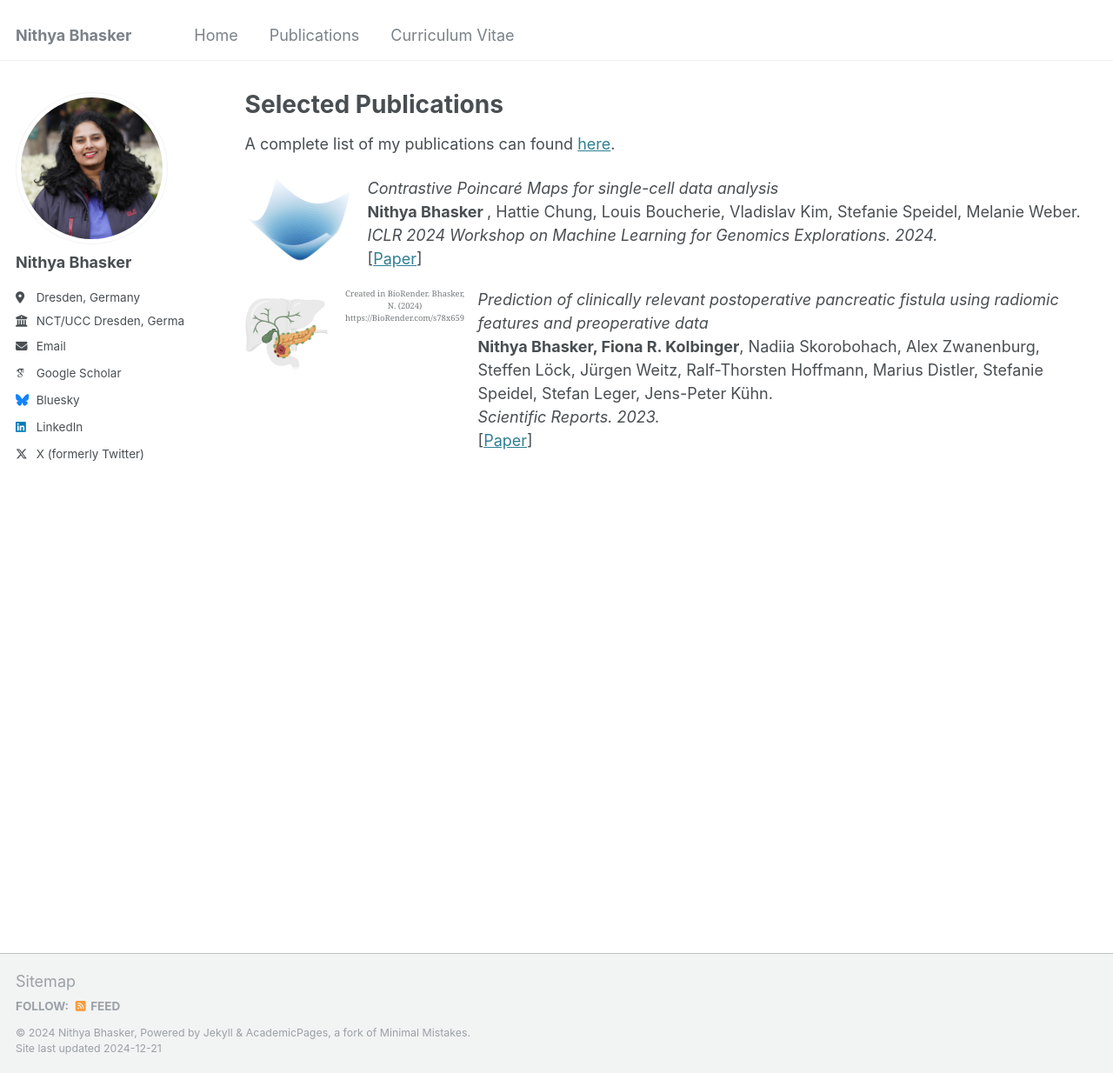
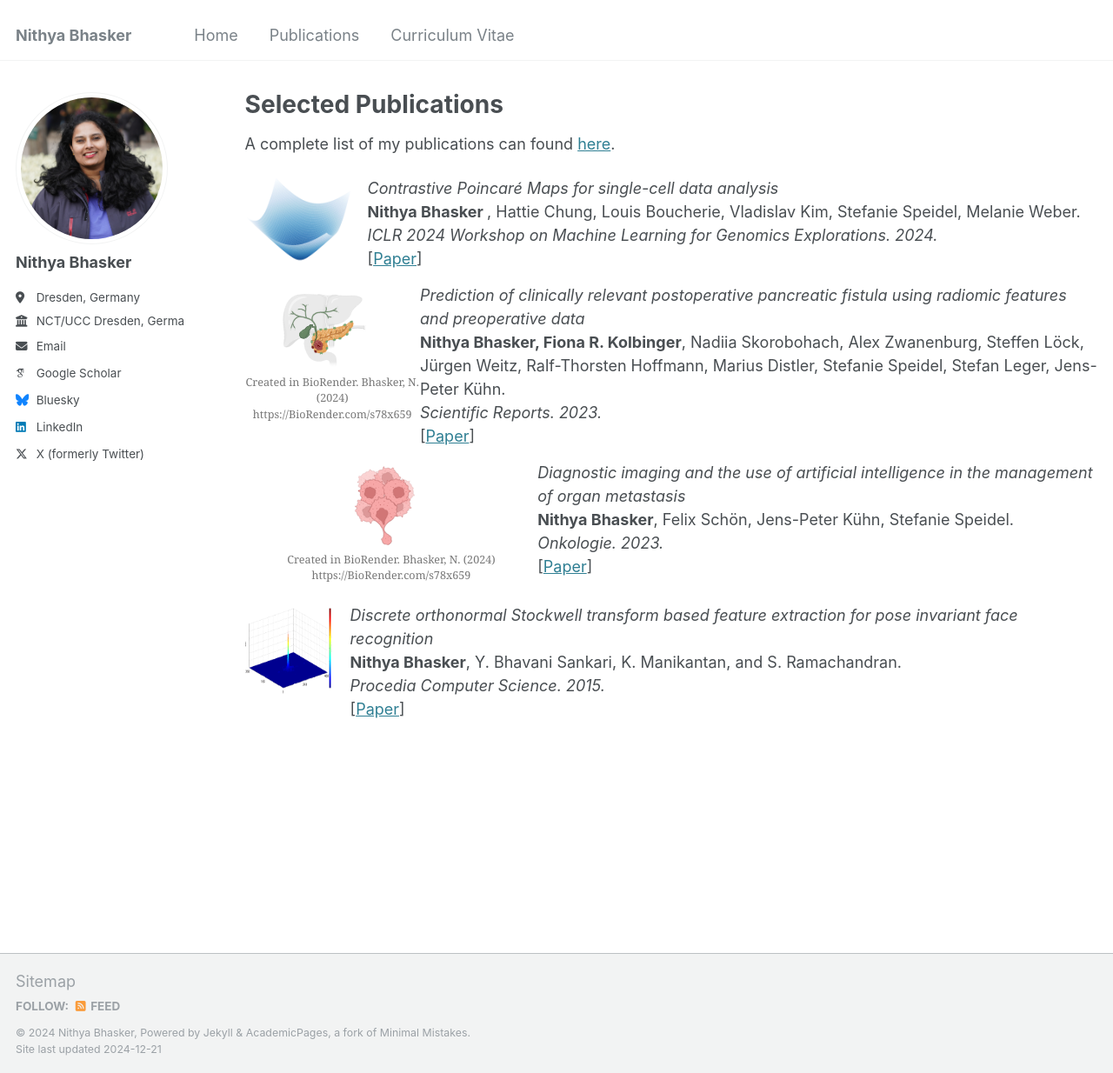
Before and after one commit to NithyaBhasker/nithyabhasker.github.io, a Jekyll site: the page built from _pages/publications.html, in a window 1280 px wide and 1234 px high. Shown: the whole window at 87% size. Built offline with Jekyll 4.4.1, drawn with Linux system fonts in a browser that asks for light colours; some web fonts are replaced.

Commit message:
publications update

```diff
--- a/_pages/publications.html
+++ b/_pages/publications.html
@@ -9,7 +9,7 @@ author_profile: true
 {% endif %}
 
 
-<div style="display: flex; align-items: flex-start; margin-bottom: 20px;">
+<div style="display: flex; align-items: flex-start; margin-bottom: 15px;">
   <img src="https://nithyabhasker.github.io/files/p1.png" alt="Thumbnail" style="margin-right: 15px;" />
   <div>
     <em>Contrastive Poincaré Maps for single-cell data analysis</em>
@@ -19,12 +19,11 @@ author_profile: true
   </div>
 </div>
 
-<div style="display: flex; align-items: flex-start; margin-bottom: 20px;">
-  <img src="https://nithyabhasker.github.io/files/p2.png" alt="Thumbnail" style="margin-right: 15px;" />
-  <div style="text-align: center; font-size: 0.7em; color: #777; margin-right: 15px;">
-  <figcaption>Created in BioRender. Bhasker, N. (2024) https://BioRender.com/s78x659
-</figcaption>
-</div>
+<div style="display: flex; align-items: flex-start; margin-bottom: 15px;">
+  <div style="text-align: center;">
+    <img src="https://nithyabhasker.github.io/files/p2.png" alt="Thumbnail" style="margin-right: 15px;" />
+    <figcaption style="font-size: 0.7em; color: #777; margin-top: 5px;">Created in BioRender. Bhasker, N. (2024) https://BioRender.com/s78x659</figcaption>
+  </div>
   <div>
     <em>Prediction of clinically relevant postoperative pancreatic fistula using radiomic features and preoperative data</em>
     <br><strong>Nithya Bhasker, Fiona R. Kolbinger</strong>, Nadiia Skorobohach, Alex Zwanenburg, Steffen Löck, Jürgen Weitz, Ralf-Thorsten Hoffmann, Marius Distler, Stefanie Speidel, Stefan Leger, Jens-Peter Kühn.
@@ -32,3 +31,26 @@ author_profile: true
     <br>[<a href="https://doi.org/10.1038/s41598-023-34168-x">Paper</a>]
   </div>
 </div>
+
+<div style="display: flex; align-items: flex-start; margin-bottom: 15px;">
+  <div style="text-align: center;">
+    <img src="https://nithyabhasker.github.io/files/p3.png" alt="Thumbnail" style="margin-right: 15px;" />
+    <figcaption style="font-size: 0.7em; color: #777; margin-top: 5px;">Created in BioRender. Bhasker, N. (2024) https://BioRender.com/s78x659</figcaption>
+  </div>
+  <div>
+    <em>Diagnostic imaging and the use of artificial intelligence in the management of organ metastasis</em>
+    <br><strong>Nithya Bhasker</strong>, Felix Schön, Jens-Peter Kühn, Stefanie Speidel.
+    <br><i>Onkologie. 2023.</i>
+    <br>[<a href="https://doi.org/10.1007/s00761-022-01282-w">Paper</a>]
+  </div>
+</div>
+
+<div style="display: flex; align-items: flex-start; margin-bottom: 15px;">
+  <img src="https://nithyabhasker.github.io/files/p4.png" alt="Thumbnail" style="margin-right: 15px;" />
+  <div>
+    <em>Discrete orthonormal Stockwell transform based feature extraction for pose invariant face recognition</em>
+    <br><strong>Nithya Bhasker</strong>, Y. Bhavani Sankari, K. Manikantan, and S. Ramachandran.
+    <br><i>Procedia Computer Science. 2015.</i>
+    <br>[<a href="https://doi.org/10.1016/j.procs.2015.03.143">Paper</a>]
+  </div>
+</div>
```
Also changed, not shown: files/p3.png, files/p4.png (added).
